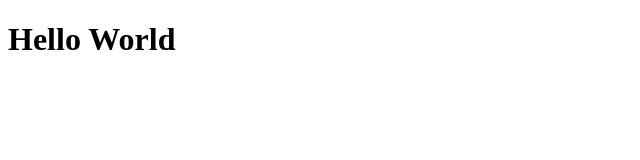
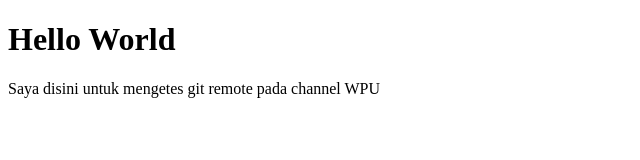
Before and after one commit to Denylibrayardy/deny-git-test, a plain HTML site: page index.html in a window 1280 px wide. Shown: the whole page, without its empty margins (0-640 px from the left). Drawn offline with Linux system fonts and the light colour scheme.

Commit message:
menambahkan line baru

```diff
--- a/index.html
+++ b/index.html
@@ -8,5 +8,6 @@
 </head>
 <body>
     <h1>Hello World</h1>
+    <p>Saya disini untuk mengetes git remote pada channel WPU</p>
 </body>
 </html>
```
